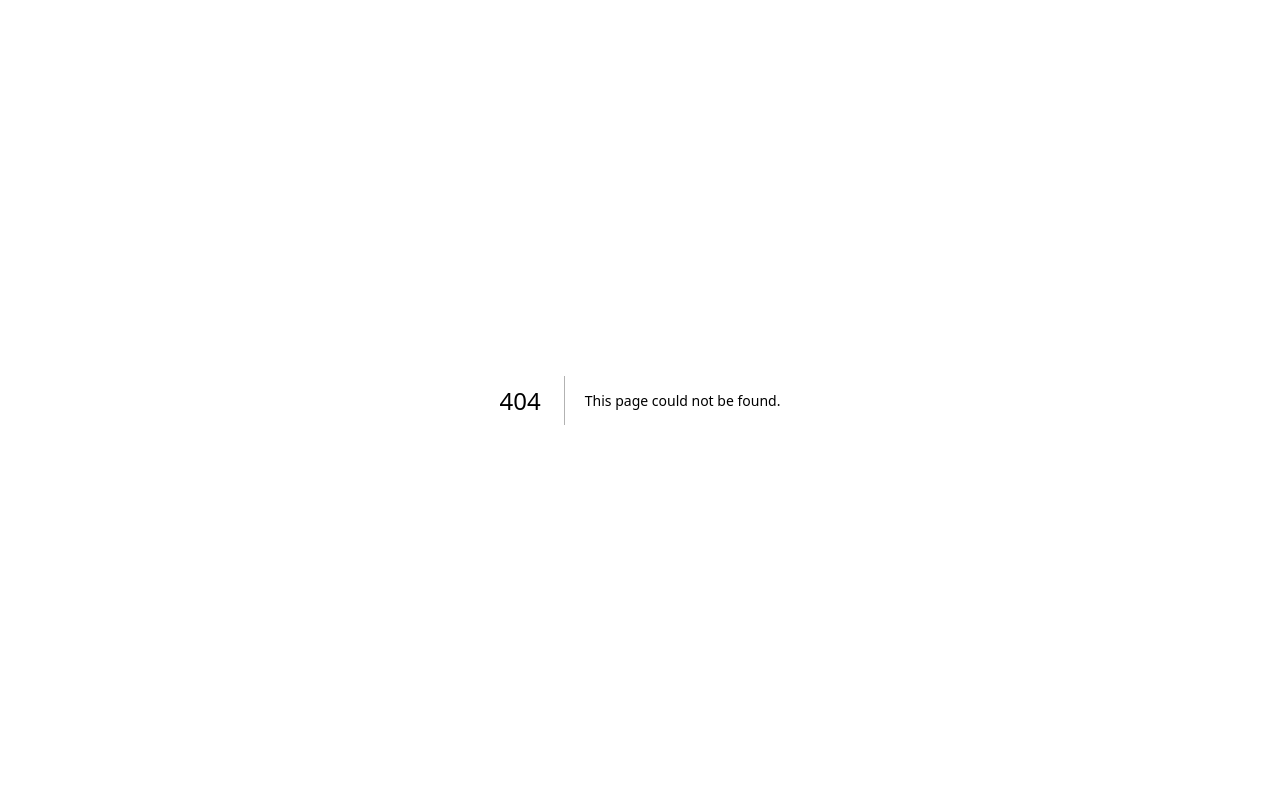
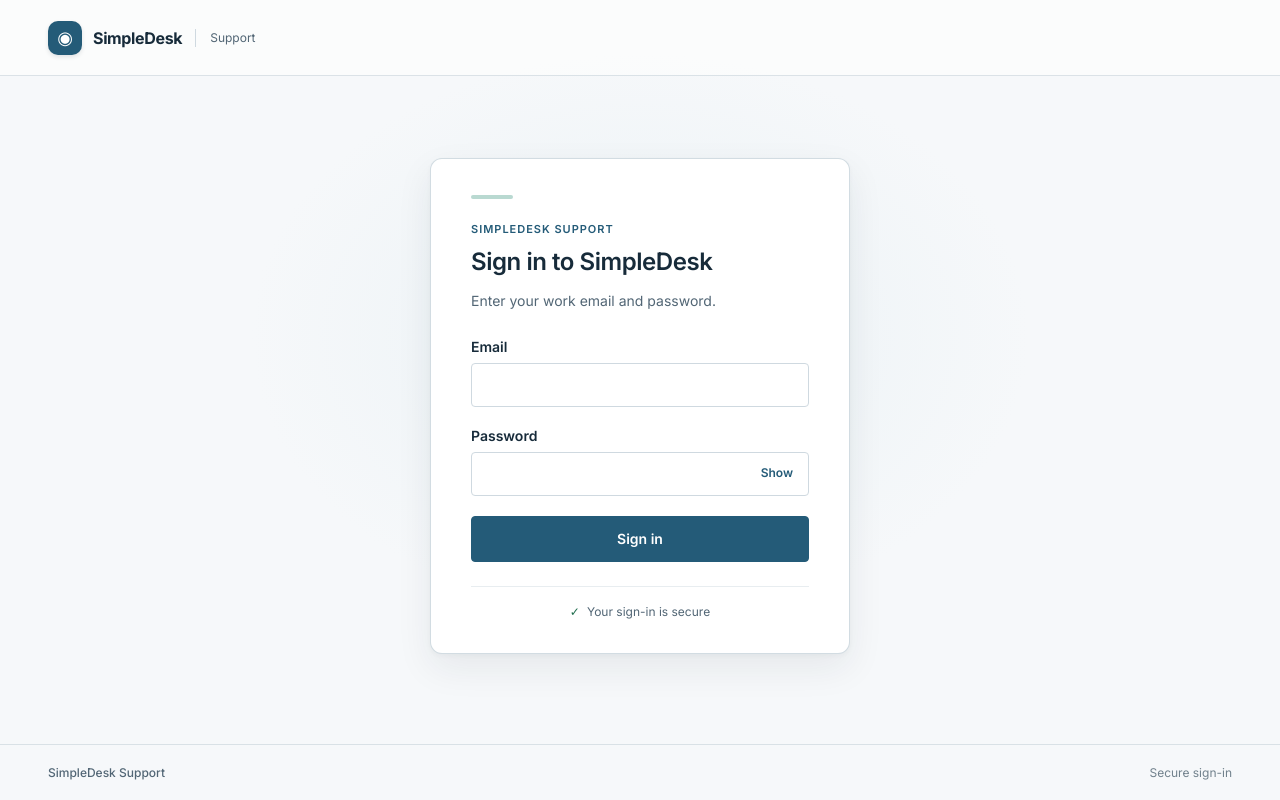
Before and after one commit to MuhammadAhmed1994/factory-68d2a404, a Next.js app in the folder apps/web/: page /sign-in in a window 1280 px wide. Before the commit this address had no page. Built offline with nearby package versions, Linux system fonts and the light colour scheme; no server answers.

Commit message:
T-16: Shared sign-in screen authenticates either role with generic errors

```diff
--- /dev/null
+++ b/apps/web/app/sign-in/page.tsx
@@ -0,0 +1,22 @@
+import SignInForm from '../../components/sign-in-form'
+
+export default function SignInPage() {
+  return (
+    <div style={{ minHeight: '100vh', display: 'flex', flexDirection: 'column', position: 'relative', overflow: 'hidden', background: 'radial-gradient(ellipse at 50% 42%, rgba(231, 240, 244, .78) 0, rgba(246, 248, 250, 0) 43%), var(--sd-background)' }}>
+      <header style={{ zIndex: 1, width: '100%', minHeight: 76, padding: '0 clamp(20px, 5vw, 48px)', display: 'flex', alignItems: 'center', borderBottom: '1px solid rgba(207, 217, 224, .72)', background: 'rgba(255, 255, 255, .58)' }}>
+        <a href="/" aria-label="SimpleDesk Support" style={{ display: 'inline-flex', alignItems: 'center', gap: 11, color: 'var(--sd-foreground)', textDecoration: 'none' }}>
+          <span aria-hidden="true" style={{ width: 34, height: 34, display: 'grid', placeItems: 'center', borderRadius: 10, color: 'white', background: 'var(--sd-primary)', boxShadow: '0 2px 4px rgba(23, 43, 58, .12)', fontSize: 18 }}>◉</span>
+          <strong style={{ fontSize: 16, letterSpacing: '-.35px' }}>SimpleDesk</strong>
+          <span style={{ marginLeft: 2, paddingLeft: 14, borderLeft: '1px solid var(--sd-border)', color: 'var(--sd-muted-foreground)', fontSize: 12 }}>Support</span>
+        </a>
+      </header>
+      <main style={{ zIndex: 1, flex: 1, display: 'grid', placeItems: 'center', padding: '64px 24px 72px' }}>
+        <SignInForm />
+      </main>
+      <footer style={{ zIndex: 1, minHeight: 56, padding: '0 clamp(20px, 5vw, 48px)', display: 'flex', alignItems: 'center', justifyContent: 'space-between', borderTop: '1px solid rgba(207, 217, 224, .72)', color: '#71818C', fontSize: 12 }}>
+        <span style={{ color: 'var(--sd-muted-foreground)', fontWeight: 500 }}>SimpleDesk Support</span>
+        <span>Secure sign-in</span>
+      </footer>
+    </div>
+  )
+}
--- /dev/null
+++ b/apps/web/components/sign-in-form.tsx
@@ -0,0 +1,87 @@
+'use client'
+
+import { useEffect, useRef, useState, type FormEvent } from 'react'
+import { useRouter } from 'next/navigation'
+import { createSession } from '../lib/session'
+
+const GENERIC_ERROR = "We couldn't sign you in. Check your credentials and try again."
+const FIELD_STYLE = {
+  width: '100%',
+  minHeight: 44,
+  marginTop: 6,
+  padding: '10px 12px',
+  border: '1px solid var(--sd-border)',
+  borderRadius: 'var(--sd-radius-control)',
+  background: 'var(--sd-card)',
+  color: 'var(--sd-foreground)',
+  font: 'inherit',
+} as const
+
+export default function SignInForm() {
+  const router = useRouter()
+  const [email, setEmail] = useState('')
+  const [password, setPassword] = useState('')
+  const [passwordVisible, setPasswordVisible] = useState(false)
+  const [pending, setPending] = useState(false)
+  const [error, setError] = useState('')
+  const errorRef = useRef<HTMLParagraphElement>(null)
+
+  useEffect(() => {
+    if (error) errorRef.current?.focus()
+  }, [error])
+
+  async function handleSubmit(event: FormEvent<HTMLFormElement>) {
+    event.preventDefault()
+    if (pending) return
+    setError('')
+    if (!email.trim() || !password) {
+      setError('Enter your email and password to continue.')
+      return
+    }
+
+    setPending(true)
+    try {
+      const response = await createSession({ email: email.trim(), password })
+      if (response.user.role === 'admin') {
+        router.push('/admin/tickets')
+      } else if (response.user.role === 'customer') {
+        router.push('/tickets')
+      } else {
+        setError(GENERIC_ERROR)
+      }
+    } catch {
+      // Never reveal whether an account exists, is active, or has a matching password.
+      setError(GENERIC_ERROR)
+    } finally {
+      setPending(false)
+    }
+  }
+
+  return (
+    <section aria-labelledby="sign-in-title" style={{ width: 'min(100%, 420px)', padding: '36px clamp(24px, 7vw, 40px) 32px', border: '1px solid rgba(207, 217, 224, .92)', borderRadius: 12, background: 'var(--sd-card)', boxShadow: '0 2px 5px rgba(23, 43, 58, .035), 0 14px 36px rgba(23, 43, 58, .075)' }}>
+      <div aria-hidden="true" style={{ width: 42, height: 4, marginBottom: 22, borderRadius: 2, background: 'var(--sd-accent)' }} />
+      <p style={{ margin: '0 0 8px', color: 'var(--sd-primary)', fontSize: 11, fontWeight: 600, letterSpacing: '.09em', textTransform: 'uppercase' }}>SimpleDesk Support</p>
+      <h1 id="sign-in-title" style={{ margin: 0, color: 'var(--sd-foreground)', fontSize: 24, lineHeight: '32px', fontWeight: 600, letterSpacing: '-.45px' }}>Sign in to SimpleDesk</h1>
+      <p style={{ margin: '12px 0 24px', color: 'var(--sd-muted-foreground)', fontSize: 14, lineHeight: '22px' }}>Enter your work email and password.</p>
+      <form onSubmit={handleSubmit} noValidate>
+        <div style={{ marginBottom: 18 }}>
+          <label htmlFor="sign-in-email" style={{ display: 'block', fontWeight: 600 }}>Email</label>
+          <input id="sign-in-email" name="email" type="email" autoComplete="username" required value={email} onChange={(event) => setEmail(event.target.value)} style={FIELD_STYLE} />
+        </div>
+        <div style={{ marginBottom: 20 }}>
+          <label htmlFor="sign-in-password" style={{ display: 'block', fontWeight: 600 }}>Password</label>
+          <div style={{ position: 'relative' }}>
+            <input id="sign-in-password" name="password" type={passwordVisible ? 'text' : 'password'} autoComplete="current-password" required value={password} onChange={(event) => setPassword(event.target.value)} style={{ ...FIELD_STYLE, paddingRight: 82 }} />
+            <button type="button" aria-label={passwordVisible ? 'Hide password' : 'Show password'} aria-pressed={passwordVisible} onClick={() => setPasswordVisible((visible) => !visible)} style={{ position: 'absolute', top: 12, right: 10, minHeight: 30, padding: '3px 6px', border: 0, borderRadius: 4, background: 'transparent', color: 'var(--sd-primary)', fontSize: 12, fontWeight: 600, cursor: 'pointer' }}>{passwordVisible ? 'Hide' : 'Show'}</button>
+          </div>
+        </div>
+        {error ? <p ref={errorRef} tabIndex={-1} role="alert" style={{ margin: '0 0 16px', padding: '10px 12px', border: '1px solid #F0C7C3', borderRadius: 4, background: '#FFF7F6', color: 'var(--sd-destructive)', fontSize: 13 }}>{error}</p> : null}
+        <button type="submit" disabled={pending} style={{ width: '100%', minHeight: 46, padding: '11px 16px', border: '1px solid var(--sd-primary)', borderRadius: 4, background: pending ? '#526675' : 'var(--sd-primary)', color: '#FFFFFF', fontSize: 14, fontWeight: 600, cursor: pending ? 'wait' : 'pointer', opacity: pending ? 0.85 : 1 }}>
+          {pending ? 'Signing in…' : 'Sign in'}
+        </button>
+      </form>
+      <div style={{ height: 1, margin: '24px 0 16px', background: '#E8EDF0' }} />
+      <p style={{ margin: 0, display: 'flex', alignItems: 'center', justifyContent: 'center', gap: 7, color: 'var(--sd-muted-foreground)', fontSize: 12 }}><span aria-hidden="true" style={{ color: 'var(--sd-success)' }}>✓</span>Your sign-in is secure</p>
+    </section>
+  )
+}
```
Also changed, not shown: 1 other file (tests, documents, lock files or other folders).
